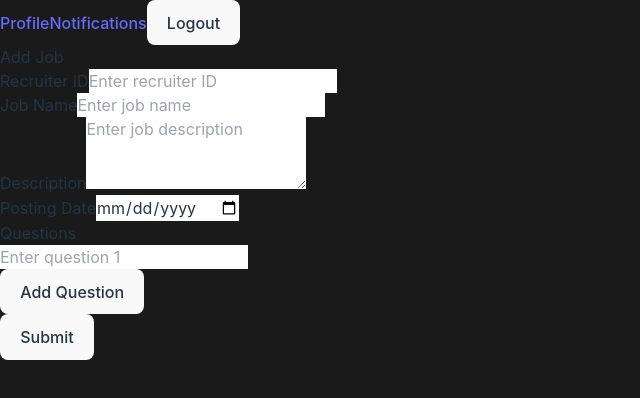
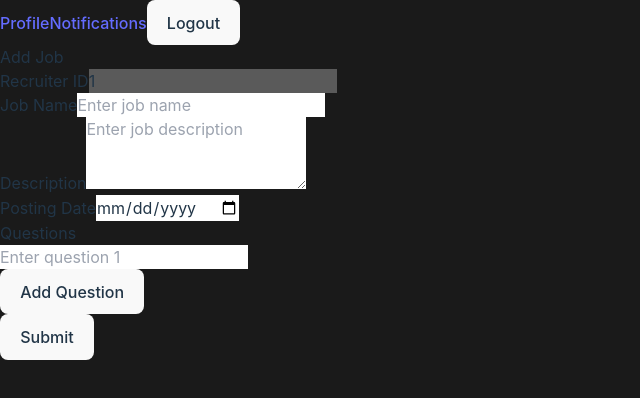
Before and after one commit to salmashaarawi/job-application-platform, a React (Vite) app: page /add-job in a window 1280 px wide. Shown: the top 398 px of the page, without its empty margins (0-640 px from the left). Built offline with nearby package versions, Linux system fonts and the light colour scheme; sample sign-in values are in the browser's storage.

Commit message:
auto set rec id

```diff
--- a/src/pages/AddJob.jsx
+++ b/src/pages/AddJob.jsx
@@ -1,4 +1,4 @@
-import { useState } from "react";
+import { useState, useEffect } from "react";
 import axios from "axios";
 
 export default function AddJob() {
@@ -9,6 +9,16 @@ export default function AddJob() {
   const [questions, setQuestions] = useState([""]);
   const [successMessage, setSuccessMessage] = useState("");
   const [errorMessage, setErrorMessage] = useState("");
+
+  useEffect(() => {
+    // Automatically set Recruiter ID from localStorage
+    const userId = localStorage.getItem("userId");
+    if (userId) {
+      setRecID(userId);
+    } else {
+      setErrorMessage("Unauthorized. Please log in.");
+    }
+  }, []);
 
   const handleAddQuestion = () => {
     setQuestions([...questions, ""]);
@@ -32,13 +42,17 @@ export default function AddJob() {
     };
 
     try {
-      const response = await axios.post("/jobs/jobs", jobData);
+      const token = localStorage.getItem("token"); // Fetch token for authorization
+      const response = await axios.post("/jobs/jobs", jobData, {
+        headers: {
+          Authorization: `Bearer ${token}`,
+        },
+      });
       setSuccessMessage("Job added successfully!");
       setErrorMessage("");
       console.log("Job added:", response.data);
 
       // Reset form
-      setRecID("");
       setJname("");
       setDesc("");
       setPdate("");
@@ -61,10 +75,8 @@ export default function AddJob() {
           <input
             type="text"
             value={recID}
-            onChange={(e) => setRecID(e.target.value)}
-            className="mt-1 block w-full px-4 py-2 rounded-md bg-gray-700 text-white border border-gray-600 focus:border-blue-500 focus:outline-none"
-            placeholder="Enter recruiter ID"
-            required
+            disabled // Make the field read-only
+            className="mt-1 block w-full px-4 py-2 rounded-md bg-gray-700 text-gray-500 border border-gray-600 focus:outline-none cursor-not-allowed"
           />
         </div>
         <div>
```
